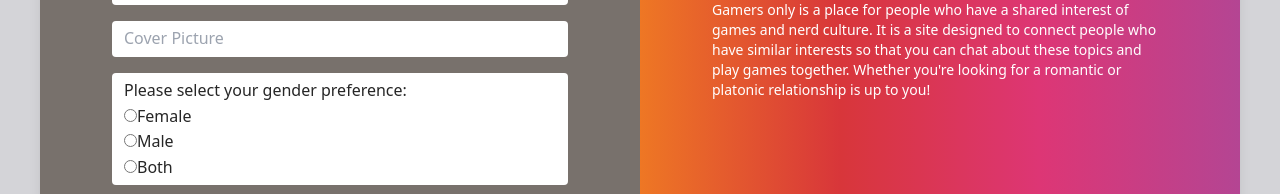
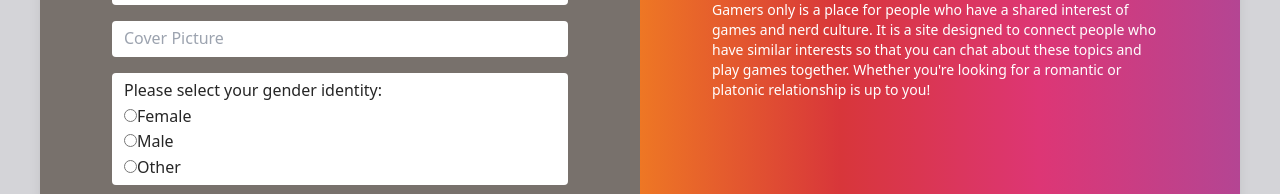
Before and after one commit to JasonMac123/GameDating, a React (Create React App) app in the folder nerds-dating/: page / in a window 1280 px wide. Both pictures are taken after a click on the button "REGISTER". Shown: the part 606-800 px from the top of the page. Built offline with nearby package versions, Linux system fonts and the light colour scheme; no server answers.

Commit message:
made changes to register and interests to work with location

```diff
--- a/nerds-dating/src/App.js
+++ b/nerds-dating/src/App.js
@@ -14,6 +14,7 @@ import SideBar from "./components/SideBar/SideBar";
 function App() {
   const [display, setDisplay] = useState(1);
   const [userID, setUserID] = useState(0);
+  const [regID, setRegID] = useState(0);
   const [distanceFilter, setDistanceFilter] = useState(50);
   const { potentialMatchList, setPotentialMatchList, next, removeUserByID } = useCurrentUserMatches(userID);
   const { profile, setProfile} = useProfile(userID)
@@ -69,6 +70,8 @@ function App() {
           setDisplay={setDisplay}
           userID={userID}
           setUserID={setUserID}
+          regID={regID}
+          setRegID={setRegID}
         />
       )}
       {display === 3 && (
@@ -77,6 +80,8 @@ function App() {
           setDisplay={setDisplay}
           userID={userID}
           setUserID={setUserID}
+          regID={regID}
+          setRegID={setRegID}
         />
       )}
       {display === 5 && <ChatDisplay userID={userID} />}
--- a/nerds-dating/src/components/Profile/Interests.jsx
+++ b/nerds-dating/src/components/Profile/Interests.jsx
@@ -3,7 +3,7 @@ import axios from "axios";
 
 function Interests(props) {
   const [interests, setInterests] = useState({
-    userID: props.userID,
+    userID: props.regID,
     strategy_games: false,
     cooking_games: false,
     puzzle_games: false,
@@ -27,7 +27,8 @@ function Interests(props) {
   const handleSubmit = (event) => {
     event.preventDefault();
     return axios.post("/api/interests", interests).then((result) => {
-      props.setDisplay(3);
+      props.setUserID(props.regID);
+      props.setDisplay(6);
     });
   };
 
--- a/nerds-dating/src/components/Profile/Register.jsx
+++ b/nerds-dating/src/components/Profile/Register.jsx
@@ -13,7 +13,6 @@ function Register(props) {
     cover_picture: "",
     gender_identity: "",
     gender_preference: "",
-    distance_limit: 500,
     summary: "",
   });
 
@@ -33,7 +32,7 @@ function Register(props) {
         setError(2)
       }
       else {
-        props.setUserID(result.data.id);
+        props.setRegID(result.data.id)
         props.setDisplay(3);
       }
     });
@@ -133,13 +132,13 @@ function Register(props) {
 
                       <div className="relative mb-4" data-te-input-wrapper-init>
                         <fieldset className="peer block min-h-[auto] w-full bg-white rounded border-0 bg-transparent py-[0.32rem] px-3 leading-[1.6] transition-all duration-200 ease-linear">
-                          <h4>Please select your gender preference:</h4>
+                          <h4>Please select your gender identity:</h4>
                           <div>
                             <input
                               type="radio"
                               id="female"
                               name="gender_identity"
-                              value="female"
+                              value="F"
                               onClick={handleChange}
                             />
                             <label htmlFor="female">Female</label>
@@ -148,7 +147,7 @@ function Register(props) {
                               type="radio"
                               id="male"
                               name="gender_identity"
-                              value="male"
+                              value="M"
                               onClick={handleChange}
                             />
                             <label htmlFor="male">Male</label>
@@ -157,10 +156,10 @@ function Register(props) {
                               type="radio"
                               id="both"
                               name="gender_identity"
-                              value="both"
+                              value="O"
                               onClick={handleChange}
                             />
-                            <label htmlFor="both">Both</label>
+                            <label htmlFor="both">Other</label>
                           </div>
                         </fieldset>
                       </div>
@@ -172,7 +171,7 @@ function Register(props) {
                               type="radio"
                               id="female"
                               name="gender_preference"
-                              value="female"
+                              value="F"
                               onClick={handleChange}
                             />
                             <label htmlFor="female">Female</label>
@@ -181,7 +180,7 @@ function Register(props) {
                               type="radio"
                               id="male"
                               name="gender_preference"
-                              value="male"
+                              value="M"
                               onClick={handleChange}
                             />
                             <label htmlFor="male">Male</label>
@@ -190,7 +189,7 @@ function Register(props) {
                               type="radio"
                               id="both"
                               name="gender_preference"
-                              value="both"
+                              value="B"
                               onClick={handleChange}
                             />
                             <label htmlFor="both">Both</label>
```
Also changed, not shown: 1 other file (tests, documents, lock files or other folders).
